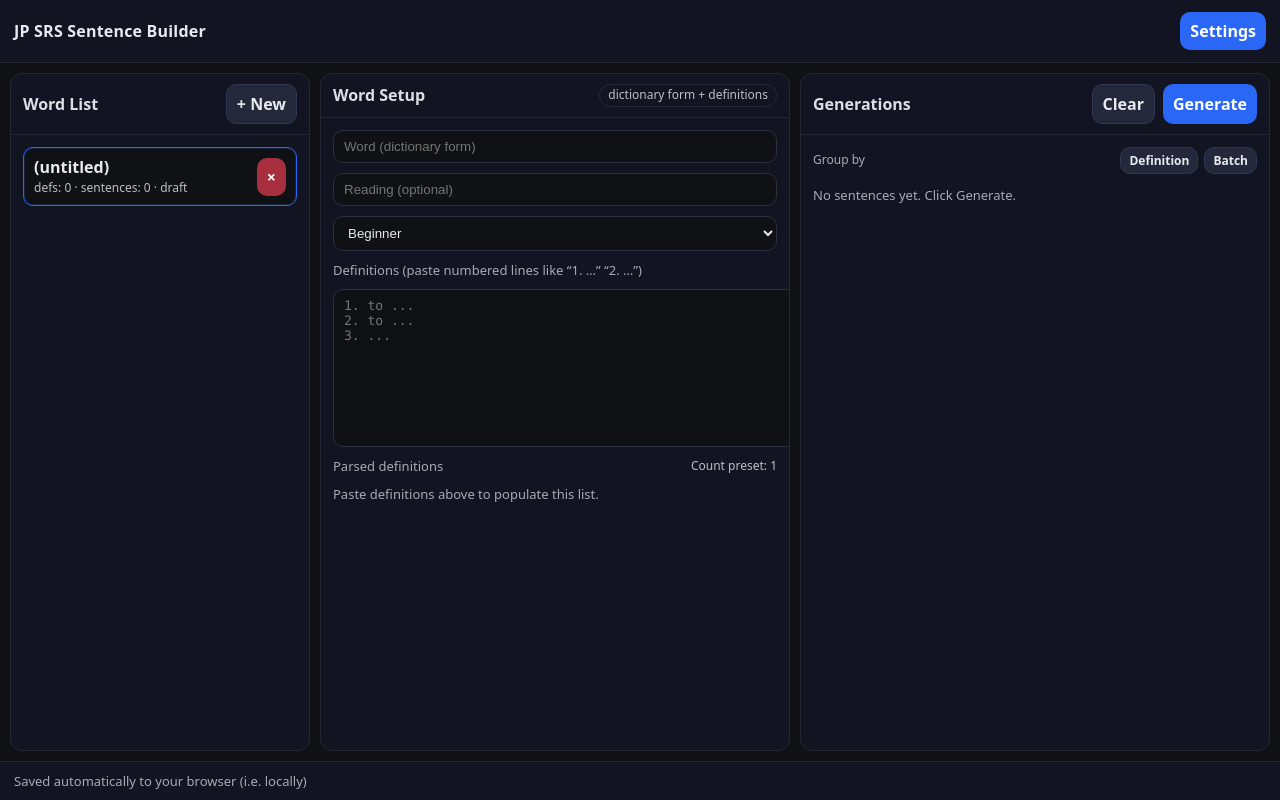
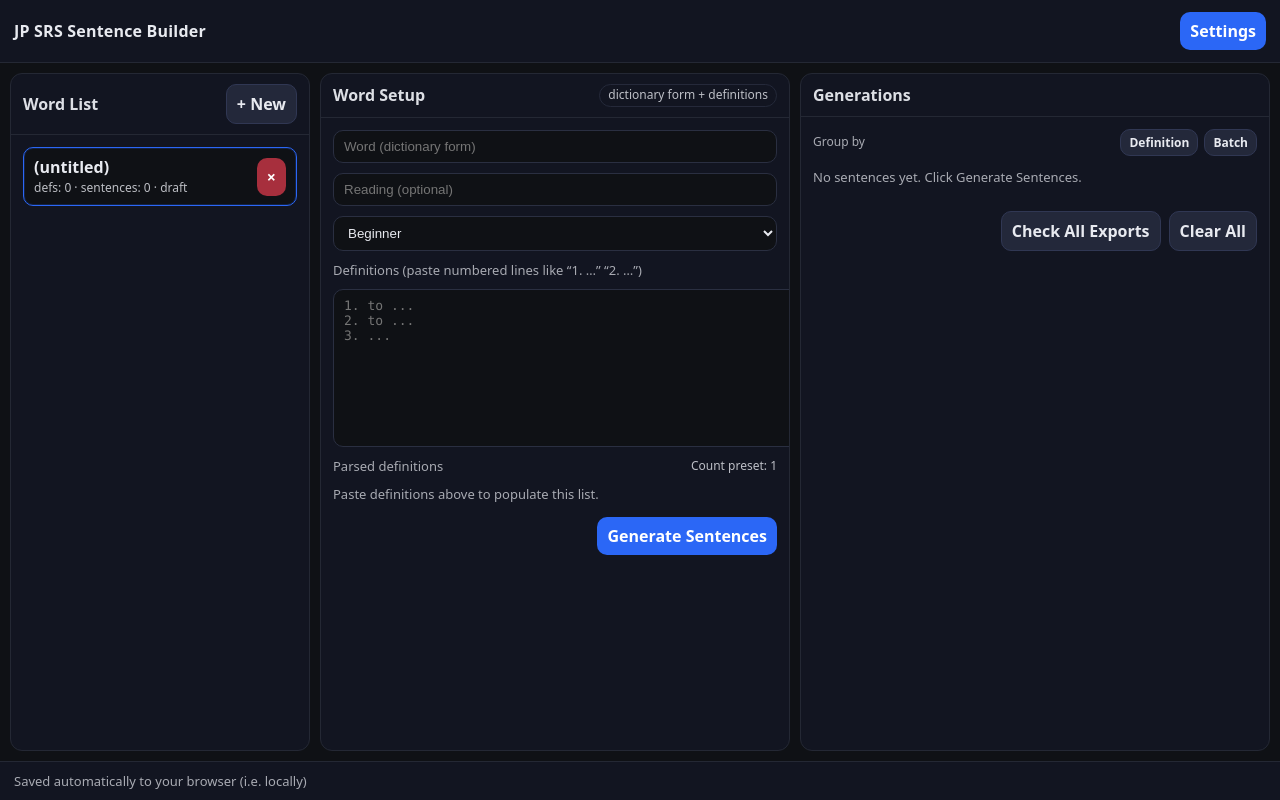
Before and after one commit to philipguin/jp-srs-sentences, a React (Vite) app: page / in a window 1280 px wide. Built offline with nearby package versions, Linux system fonts and the light colour scheme.

Commit message:
Relocate generate action and add bulk export toggle

```diff
--- a/src/App.tsx
+++ b/src/App.tsx
@@ -4,10 +4,12 @@ import { WordListPane } from "./components/WordListPane";
 import { WordSetupPane } from "./components/WordSetupPane";
 import { GenerationsPane } from "./components/GenerationsPane";
 import { SettingsModal } from "./components/SettingsModal";
-import { createEmptyJob, normalizeJob } from "./state/store";
-import type { Job, AppSettings } from "./state/types";
+import { createEmptyJob, normalizeJob, touch, uid } from "./state/store";
+import type { AppSettings, GenerationBatch, Job, SentenceGeneration, SentenceItem } from "./state/types";
 import { defaultSettings } from "./state/defaults";
 import { loadPersistedState, savePersistedState } from "./state/persistence";
+import { generateSentences } from "./lib/openaiResponses";
+import { buildMockGenerations } from "./lib/mockGeneration";
 
 function pickInitialState(): { jobs: Job[]; selectedJobId: string; settings: AppSettings } {
   const persisted = loadPersistedState();
@@ -24,12 +26,43 @@ function pickInitialState(): { jobs: Job[]; selectedJobId: string; settings: App
   return { jobs: [first], selectedJobId: first.id, settings };
 }
 
+function buildSentenceItem(job: Job, generation: SentenceGeneration, batchId: number): SentenceItem {
+  const definition = job.definitions.find((item) => item.index === generation.defIndex);
+  return {
+    id: uid(),
+    jp: generation.jp,
+    en: generation.en,
+    notes: generation.notes,
+    source: "generated",
+    createdAt: generation.createdAt,
+    exportEnabled: true,
+    exportStatus: "new",
+    generationId: generation.id,
+    batchId,
+    difficulty: generation.difficulty,
+    definitionSnapshot: definition
+      ? {
+          index: definition.index,
+          text: definition.text,
+        }
+      : undefined,
+  };
+}
+
+function nextBatchId(batches: GenerationBatch[]): number {
+  if (batches.length === 0) return 1;
+  return Math.max(...batches.map((batch) => batch.id)) + 1;
+}
+
 export default function App() {
   const initial = useMemo(() => pickInitialState(), []);
   const [jobs, setJobs] = useState<Job[]>(initial.jobs);
   const [selectedJobId, setSelectedJobId] = useState<string>(initial.selectedJobId);
   const [settings, setSettings] = useState<AppSettings>(initial.settings);
   const [settingsOpen, setSettingsOpen] = useState(false);
+  const [generationBusy, setGenerationBusy] = useState(false);
+  const [generationErr, setGenerationErr] = useState<string | null>(null);
+  const [generationNotice, setGenerationNotice] = useState<string | null>(null);
 
   const selectedJob = useMemo(
     () => jobs.find((j) => j.id === selectedJobId) ?? jobs[0],
@@ -81,6 +114,54 @@ export default function App() {
     setJobs((prev) => prev.map((j) => (j.id === updated.id ? updated : j)));
   }
 
+  async function onGenerate() {
+    if (!selectedJob) return;
+    setGenerationErr(null);
+    setGenerationNotice(null);
+    setGenerationBusy(true);
+    try {
+      onUpdateJob(touch({ ...selectedJob, status: "generating" }));
+
+      const results: SentenceGeneration[] = settings.apiKey
+        ? await generateSentences(selectedJob, settings)
+        : buildMockGenerations(selectedJob, settings);
+
+      if (!settings.apiKey) {
+        setGenerationNotice("No API key set — using mock results.");
+      }
+
+      const batchId = nextBatchId(selectedJob.generationBatches);
+      const batchCreatedAt = results[0]?.createdAt ?? Date.now();
+      const batch: GenerationBatch = {
+        id: batchId,
+        createdAt: batchCreatedAt,
+        difficulty: selectedJob.difficulty,
+        definitions: selectedJob.definitions.map((definition) => ({ ...definition })),
+      };
+      const nextItems = results.map((generation) => buildSentenceItem(selectedJob, generation, batchId));
+      onUpdateJob(
+        touch({
+          ...selectedJob,
+          generations: results,
+          generationBatches: [...selectedJob.generationBatches, batch],
+          sentences: [...selectedJob.sentences, ...nextItems],
+          status: "ready",
+        })
+      );
+    } catch (e: any) {
+      const msg = e?.message ?? String(e);
+      setGenerationErr(msg);
+      onUpdateJob(touch({ ...selectedJob, status: "error" }));
+    } finally {
+      setGenerationBusy(false);
+    }
+  }
+
+  function onClearMessages() {
+    setGenerationErr(null);
+    setGenerationNotice(null);
+  }
+
   return (
     <div className="app">
       <header className="topbar">
@@ -103,7 +184,13 @@ export default function App() {
 
         <section className="pane">
           {selectedJob ? (
-            <WordSetupPane job={selectedJob} settings={settings} onChange={onUpdateJob} />
+            <WordSetupPane
+              job={selectedJob}
+              settings={settings}
+              busy={generationBusy}
+              onGenerate={onGenerate}
+              onChange={onUpdateJob}
+            />
           ) : (
             <div className="empty">No word selected.</div>
           )}
@@ -111,7 +198,14 @@ export default function App() {
 
         <section className="pane">
           {selectedJob ? (
-            <GenerationsPane job={selectedJob} settings={settings} onChange={onUpdateJob} />
+            <GenerationsPane
+              job={selectedJob}
+              busy={generationBusy}
+              err={generationErr}
+              notice={generationNotice}
+              onClearMessages={onClearMessages}
+              onChange={onUpdateJob}
+            />
           ) : (
             <div className="empty">No word selected.</div>
           )}
--- a/src/components/GenerationsPane.tsx
+++ b/src/components/GenerationsPane.tsx
@@ -1,48 +1,18 @@
 import { useMemo, useState } from "react";
-import type { AppSettings, GenerationBatch, Job, SentenceGeneration, SentenceItem } from "../state/types";
+import type { Job, SentenceItem } from "../state/types";
 import { DIFFICULTY_PROFILES } from "../state/difficulty";
-import { touch, uid } from "../state/store";
-import { generateSentences } from "../lib/openaiResponses";
-import { buildMockGenerations } from "../lib/mockGeneration";
+import { touch } from "../state/store";
 
 export function GenerationsPane(props: {
   job: Job;
-  settings: AppSettings;
+  busy: boolean;
+  err: string | null;
+  notice: string | null;
+  onClearMessages: () => void;
   onChange: (job: Job) => void;
 }) {
-  const { job, settings, onChange } = props;
-  const [busy, setBusy] = useState(false);
-  const [err, setErr] = useState<string | null>(null);
-  const [notice, setNotice] = useState<string | null>(null);
+  const { job, busy, err, notice, onClearMessages, onChange } = props;
   const [groupBy, setGroupBy] = useState<"definition" | "batch">("definition");
-
-  function buildSentenceItem(generation: SentenceGeneration, batchId: number): SentenceItem {
-    const definition = job.definitions.find((item) => item.index === generation.defIndex);
-    return {
-      id: uid(),
-      jp: generation.jp,
-      en: generation.en,
-      notes: generation.notes,
-      source: "generated",
-      createdAt: generation.createdAt,
-      exportEnabled: true,
-      exportStatus: "new",
-      generationId: generation.id,
-      batchId,
-      difficulty: generation.difficulty,
-      definitionSnapshot: definition
-        ? {
-            index: definition.index,
-            text: definition.text,
-          }
-        : undefined,
-    };
-  }
-
-  function nextBatchId(batches: GenerationBatch[]): number {
-    if (batches.length === 0) return 1;
-    return Math.max(...batches.map((batch) => batch.id)) + 1;
-  }
 
   function onRemove(sentenceId: string) {
     onChange(touch({ ...job, sentences: job.sentences.filter((sentence) => sentence.id !== sentenceId) }));
@@ -61,51 +31,26 @@ export function GenerationsPane(props: {
     );
   }
 
-  async function onGenerate() {
-    setErr(null);
-    setNotice(null);
-    setBusy(true);
-    try {
-      onChange(touch({ ...job, status: "generating" }));
-
-      const results: SentenceGeneration[] = settings.apiKey
-        ? await generateSentences(job, settings)
-        : buildMockGenerations(job, settings);
-
-      if (!settings.apiKey) {
-        setNotice("No API key set — using mock results.");
-      }
-
-      const batchId = nextBatchId(job.generationBatches);
-      const batchCreatedAt = results[0]?.createdAt ?? Date.now();
-      const batch: GenerationBatch = {
-        id: batchId,
-        createdAt: batchCreatedAt,
-        difficulty: job.difficulty,
-        definitions: job.definitions.map((definition) => ({ ...definition })),
-      };
-      const nextItems = results.map((generation) => buildSentenceItem(generation, batchId));
-      onChange(
-        touch({
-          ...job,
-          generations: results,
-          generationBatches: [...job.generationBatches, batch],
-          sentences: [...job.sentences, ...nextItems],
-          status: "ready",
-        })
-      );
-    } catch (e: any) {
-      const msg = e?.message ?? String(e);
-      setErr(msg);
-      onChange(touch({ ...job, status: "error" }));
-    } finally {
-      setBusy(false);
-    }
+  function onClear() {
+    if (!job.sentences.length) return;
+    const confirmed = window.confirm("Clear all sentences for this word?");
+    if (!confirmed) return;
+    onChange(touch({ ...job, generations: [], generationBatches: [], sentences: [], status: "draft" }));
+    onClearMessages();
   }
 
-  function onClear() {
-    onChange(touch({ ...job, generations: [], generationBatches: [], sentences: [], status: "draft" }));
-    setErr(null);
+  function onToggleAllExports() {
+    if (!job.sentences.length) return;
+    const allChecked = job.sentences.every((sentence) => sentence.exportEnabled);
+    onChange(
+      touch({
+        ...job,
+        sentences: job.sentences.map((sentence) => ({
+          ...sentence,
+          exportEnabled: !allChecked,
+        })),
+      })
+    );
   }
 
   const groupedByBatch = useMemo(() => {
@@ -153,18 +98,13 @@ export function GenerationsPane(props: {
       .sort((a, b) => a.key - b.key);
   }, [job.sentences]);
 
+  const hasSentences = job.sentences.length > 0;
+  const allExportsEnabled = hasSentences && job.sentences.every((sentence) => sentence.exportEnabled);
+
   return (
     <div className="paneInner">
       <div className="paneHeader">
         <div className="paneTitle">Generations</div>
-        <div style={{ display: "flex", gap: 8 }}>
-          <button className="btn secondary" onClick={onClear} disabled={busy || !(job?.sentences?.length)}>
-            Clear
-          </button>
-          <button className="btn" onClick={onGenerate} disabled={busy}>
-            {busy ? "Generating…" : "Generate"}
-          </button>
-        </div>
       </div>
 
       {err && (
@@ -204,7 +144,7 @@ export function GenerationsPane(props: {
       <div className="paneBody" style={{ display: "flex", flexDirection: "column", gap: 10 }}>
         <div style={{ display: "flex", flexDirection: "column", gap: 8 }}>
           {job.sentences.length === 0 ? (
-            <div className="muted">No sentences yet. Click Generate.</div>
+            <div className="muted">No sentences yet. Click Generate Sentences.</div>
           ) : (
             <div style={{ display: "flex", flexDirection: "column", gap: 8 }}>
               {groupBy === "batch"
@@ -365,6 +305,18 @@ export function GenerationsPane(props: {
           )}
         </div>
       </div>
+      <div style={{ display: "flex", justifyContent: "flex-end", gap: 8, padding: "12px" }}>
+        <button
+          className="btn secondary"
+          onClick={onToggleAllExports}
+          disabled={busy || !hasSentences}
+        >
+          {allExportsEnabled ? "Uncheck All Exports" : "Check All Exports"}
+        </button>
+        <button className="btn secondary" onClick={onClear} disabled={busy || !hasSentences}>
+          Clear All
+        </button>
+      </div>
     </div>
   );
 }
--- a/src/components/WordSetupPane.tsx
+++ b/src/components/WordSetupPane.tsx
@@ -7,9 +7,11 @@ import { applyTemplate } from "../lib/template";
 export function WordSetupPane(props: {
   job: Job;
   settings: AppSettings;
+  busy: boolean;
+  onGenerate: () => void;
   onChange: (job: Job) => void;
 }) {
-  const { job, settings, onChange } = props;
+  const { job, settings, busy, onGenerate, onChange } = props;
 
   function setDefinitionsRaw(raw: string) {
     const parsed = parseDefinitions(raw);
@@ -160,6 +162,11 @@ export function WordSetupPane(props: {
             ))}
           </div>
         )}
+        <div style={{ display: "flex", justifyContent: "flex-end", paddingTop: 4 }}>
+          <button className="btn" onClick={onGenerate} disabled={busy}>
+            {busy ? "Generating…" : "Generate Sentences"}
+          </button>
+        </div>
       </div>
     </div>
   );
```
